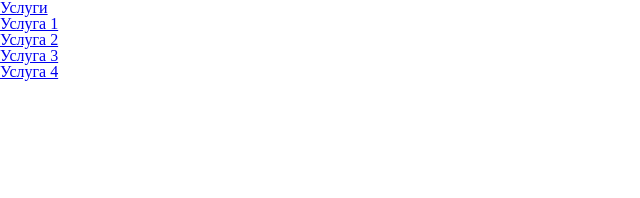
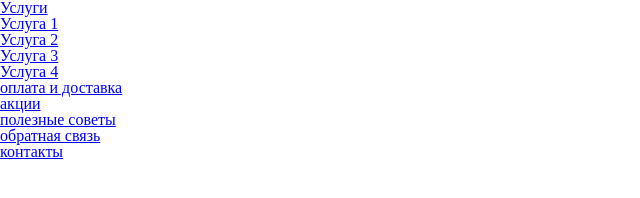
Before and after one commit to AndreySerg1enko/geometrica, a plain HTML site: page index.html in a window 1280 px wide. Shown: the whole page, without its empty margins (0-640 px from the left). Drawn offline with nearby package versions, Linux system fonts and the light colour scheme.

Commit message:
add contacts

```diff
--- a/index.html
+++ b/index.html
@@ -39,8 +39,26 @@
                   </li>
                </ul>
             </li>
+            <li class="header__navigation-item">
+               <a class="header__navigation-link" href="#">оплата и доставка</a>
+            </li>
+            <li class="header__navigation-item">
+               <a class="header__navigation-link" href="#">акции</a>
+            </li>
+            <li class="header__navigation-item">
+               <a class="header__navigation-link" href="#">полезные советы</a>
+            </li>
+            <li class="header__navigation-item">
+               <a class="header__navigation-link" href="#">обратная связь</a>
+            </li>
+            <li class="header__navigation-item">
+               <a class="header__navigation-link" href="#">контакты</a>
+            </li>
          </ul>
       </nav>
+      <div class="header__contacts">
+
+      </div>
    </header>
 
 </body>
```
